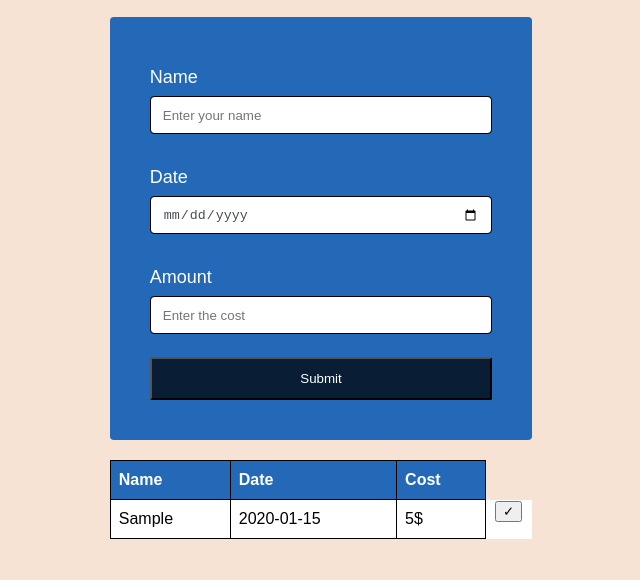
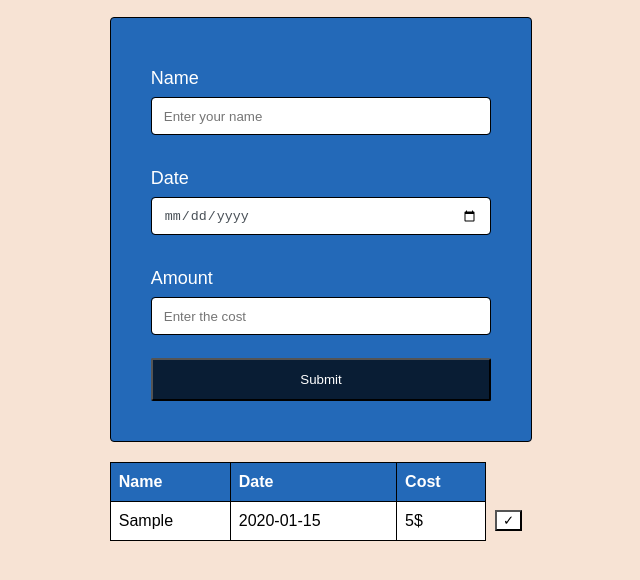
Before and after one commit to TylerOliver197/Expense-Tracker, a plain HTML site: page index.html in a window 1280 px wide. Both pictures are taken after typing "Sample", "2020-01-15", "5" into the empty fields and a click on the button "Submit". Shown: the part 120-700 px from the top of the page, without its empty margins (319-959 px from the left). Drawn offline with Linux system fonts and the light colour scheme.

Commit message:
Update style.css

```diff
--- a/style.css
+++ b/style.css
@@ -61,6 +61,7 @@ header {
   border-radius: 0.25rem;
   width: 33%;
   margin: auto;
+  border: 1px solid black;
 }
 
 .input-group {
@@ -116,8 +117,7 @@ label {
   color: black;
 }
 
-
-#myTable tr{
+#myTable td {
   background-color: white;
 }
 
@@ -125,3 +125,13 @@ label {
   background-color: var(--color-3);
   color: white;
 }
+
+.close {
+  background-color: white;
+  margin: 0.5rem auto 0.5rem auto;
+  cursor: pointer;
+}
+
+.close:hover {
+  background-color: var(--color-2);
+}
```
